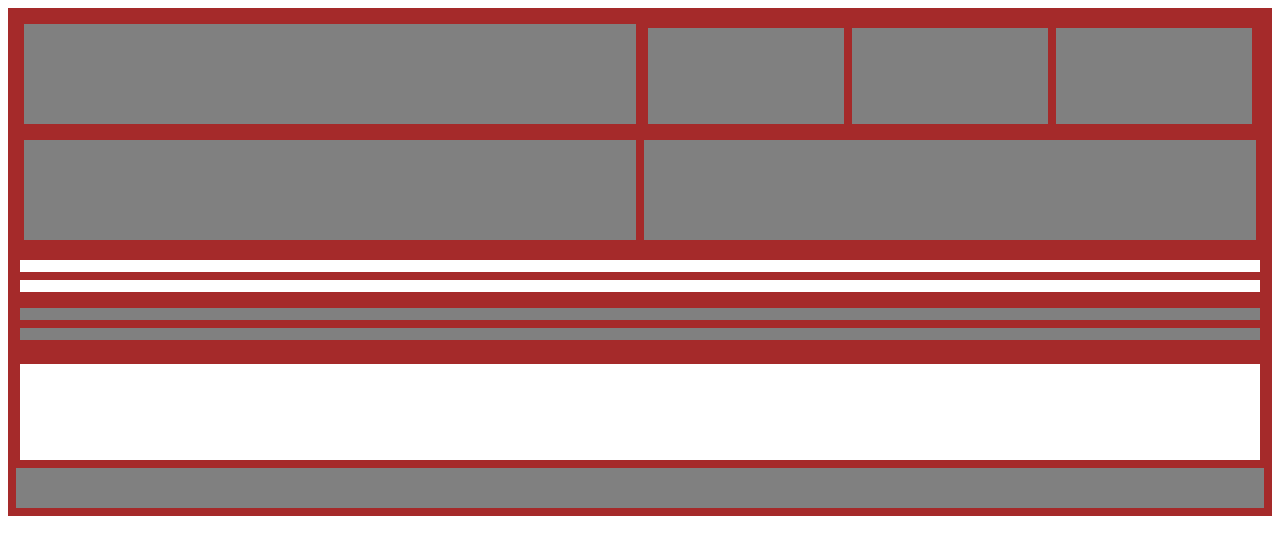
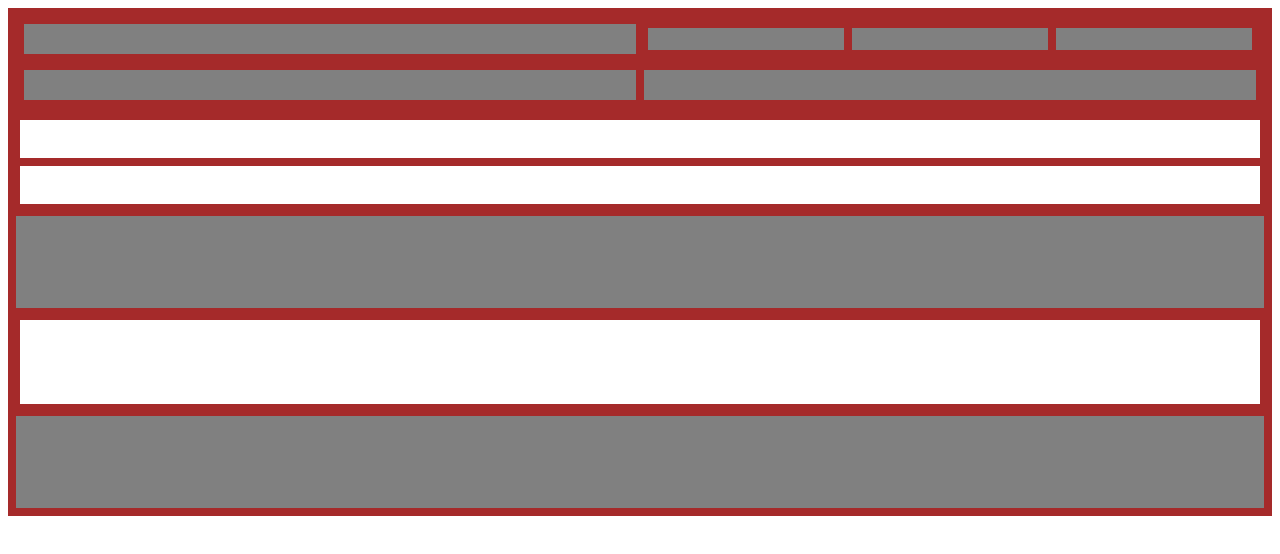
Before and after one commit to acilveti/LandingPage, a plain HTML site: page index.html in a window 1280 px wide. Drawn offline with Linux system fonts and the light colour scheme.

Commit message:
number of blocks and layout correct

```diff
--- a/index.html
+++ b/index.html
@@ -23,15 +23,14 @@
                 <div class="container"></div>
             </div>
         </div>
-        <div class="container top light">
+        <div class="container top light vertical">
             <div class="container"></div>
             <div class="container"></div>
         </div>
         <div class="container body vertical dark">
-            <div class="container"></div>
-            <div class="container"></div>
+
         </div>
-        <div class="container cite white"></div>
+
         <div class="container call_to_action">
             <div class="container"></div>
         </div>
--- a/styles.css
+++ b/styles.css
@@ -2,34 +2,32 @@
     display: flex;
 
     border: 4px solid brown;
-    height: 100px;
+
     flex: 1;
+    flex-direction: row;
   }
 
   .vertical {
     flex-direction: column;
-    flex: 1 1 auto;
+    flex: 1 ;
   }
   .main{
     height: 500px;
     flex-direction: column;
-    flex: 1 1 auto;
+    flex: 1 ;
   }
 
 
 
   .dark {
-    height: 500px;
+
     background: grey;
     color:white;
-    flex-direction: column;
-    flex: 1 1 auto;
   }
 
   .light {
-    height: 500px;
+
     background: white;
     color:black;
-    flex-direction:column;
-    flex: 1 1 auto;
+
   }
```
